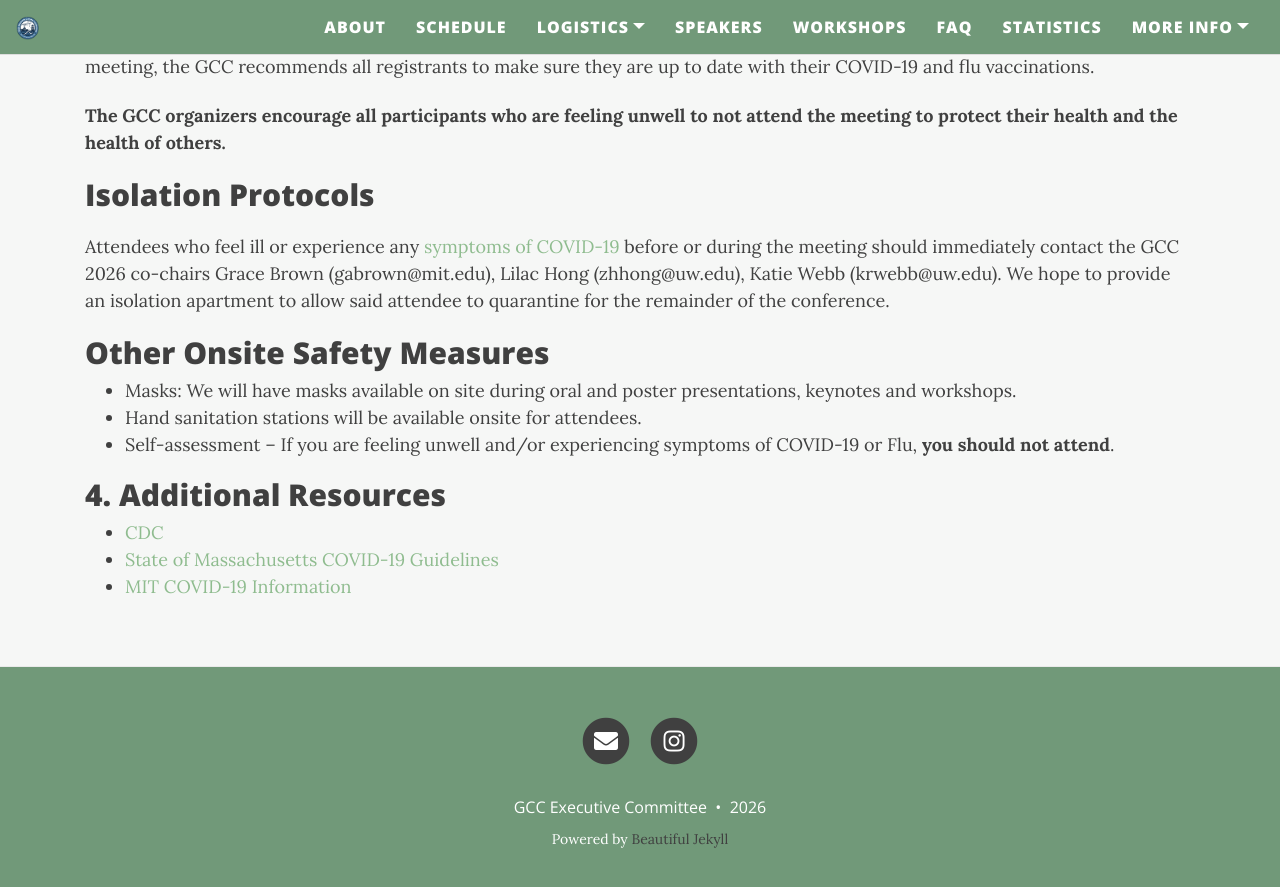
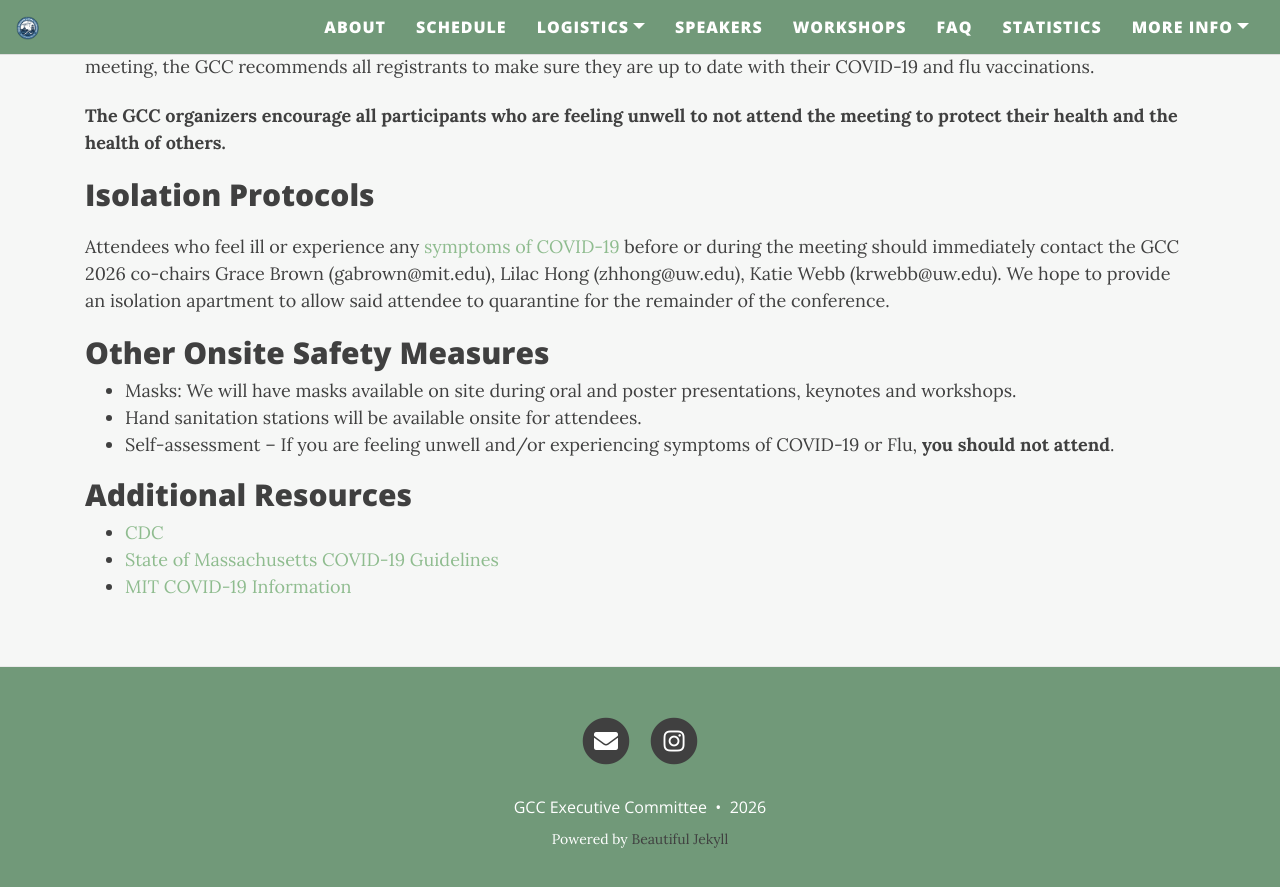
Before and after one commit to graduateclimateconference/GCC2026, a Jekyll site: the page built from covid.md, in a window 1280 px wide and 900 px high, scrolled down 720 px. Shown: the top 887 px of the window. Built offline with Jekyll 4.4.1, drawn with Linux system fonts in a browser that asks for light colours; nearby versions of some CDN libraries.

Commit message:
covid.md

```diff
--- a/covid.md
+++ b/covid.md
@@ -20,7 +20,7 @@ Attendees who feel ill or experience any [symptoms of COVID-19](https://www.cdc.
 - Hand sanitation stations will be available onsite for attendees.
 - Self-assessment – If you are feeling unwell and/or experiencing symptoms of COVID-19 or Flu, **you should not attend**.
 
-## 4. Additional Resources
+## Additional Resources
 - [CDC](https://www.cdc.gov/coronavirus/2019-nCoV/index.html){:target="_blank"}
 - [State of Massachusetts COVID-19 Guidelines](https://www.mass.gov/covid-19-updates-and-information){:target="_blank"}
 - [MIT COVID-19 Information](https://now.mit.edu/){:target="_blank"}
```
